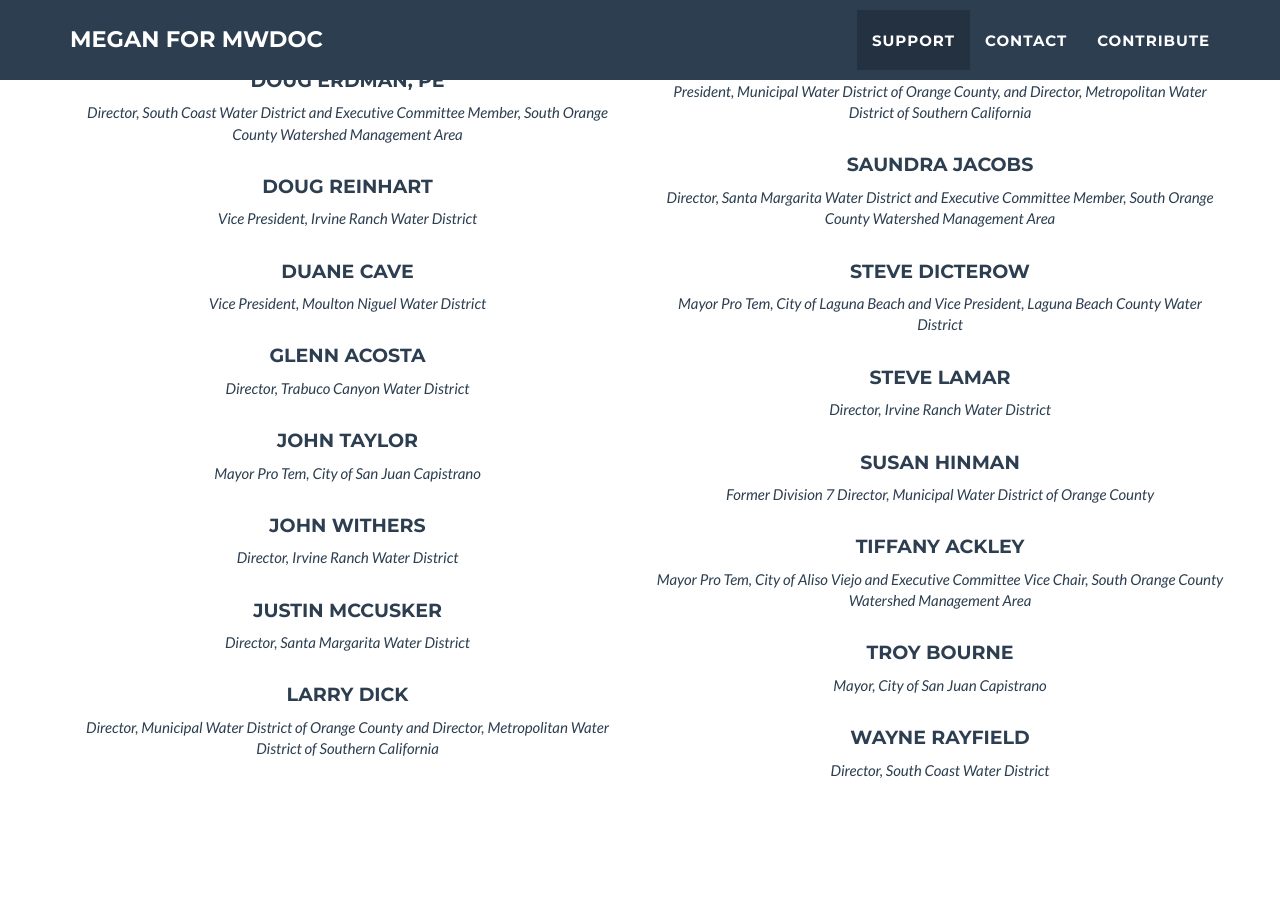
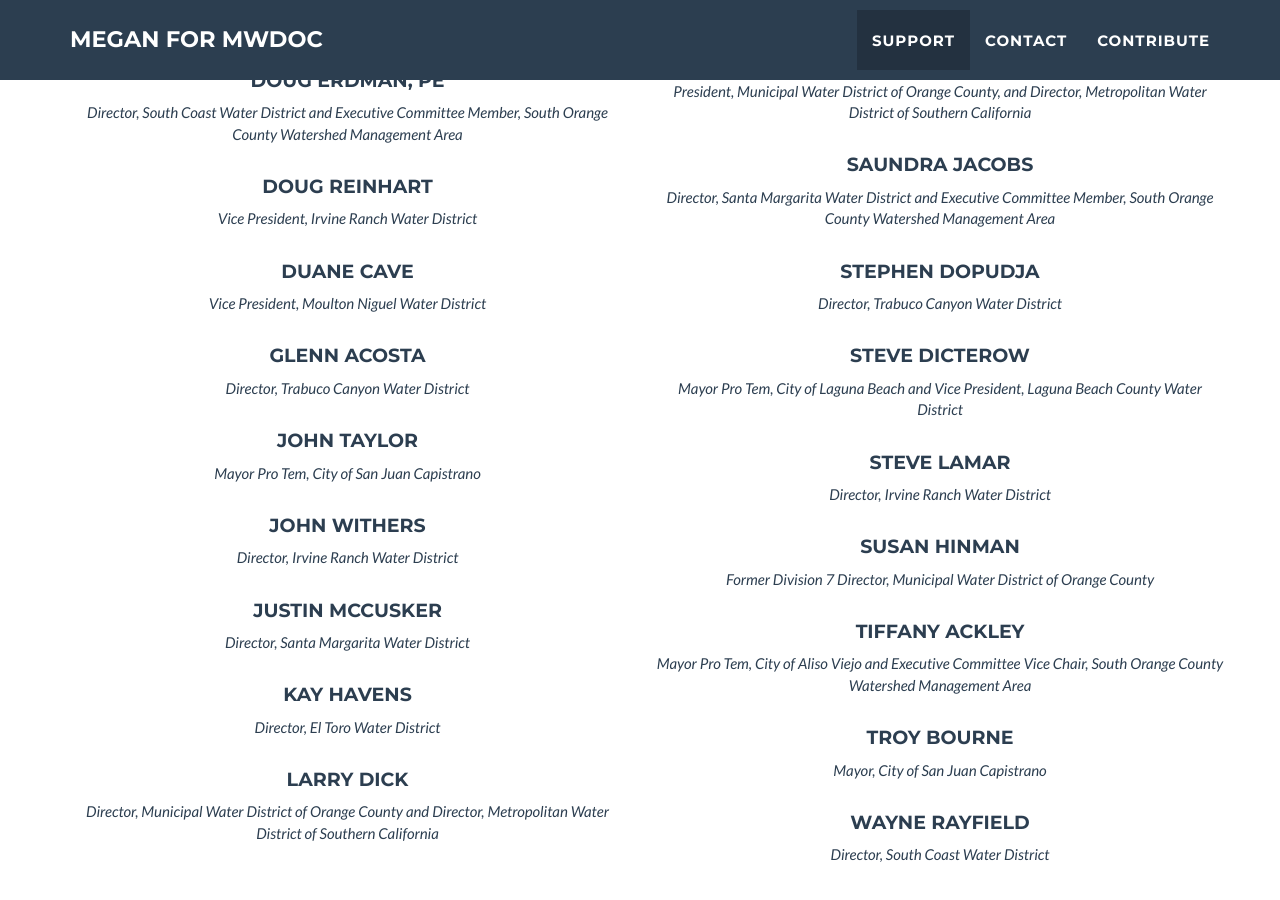
Before and after one commit to dropbar/m4m, a Jekyll site: the page built from index.html, in a window 1280 px wide and 900 px high, scrolled down 6719 px. Built offline with Jekyll 4.4.1, drawn with Linux system fonts in a browser that asks for light colours.

Commit message:
new support

```diff
--- a/_includes/support.html
+++ b/_includes/support.html
@@ -26,6 +26,7 @@
                     <li><h4>John Taylor</h4><em>Mayor Pro Tem, City of San Juan Capistrano</em></li></br>
 					<li><h4>John Withers</h4><em>Director, Irvine Ranch Water District</em></li></br>
                     <li><h4>Justin McCusker</h4><em>Director, Santa Margarita Water District</em></li></br>
+                    <li><h4>Kay Havens</h4><em>Director, El Toro Water District</em></li></br>
                     <li><h4>Larry Dick</h4><em>Director, Municipal Water District of Orange County and Director, Metropolitan Water District of Southern California</em></li></br>
                 </ul>
                 </div>
@@ -43,6 +44,7 @@
 					<li><h4>Ross Chun</h4><em>Councilmember, City of Aliso Viejo</em></li></br>
 					<li><h4>Sat Tamaribuchi</h4><em>President, Municipal Water District of Orange County, and Director, Metropolitan Water District of Southern California</em></li></br>
                     <li><h4>Saundra Jacobs</h4><em>Director, Santa Margarita Water District and Executive Committee Member, South Orange County Watershed Management Area</em></li></br>
+                    <li><h4>Stephen Dopudja</h4><em>Director, Trabuco Canyon Water District</em></li></br>
 					<li><h4>Steve Dicterow</h4><em>Mayor Pro Tem, City of Laguna Beach and Vice President, Laguna Beach County Water District</em></li></br>
 					<li><h4>Steve LaMar</h4><em>Director, Irvine Ranch Water District</em></li></br>
 					<li><h4>Susan Hinman</h4><em>Former Division 7 Director, Municipal Water District of Orange County</em></li></br>
```
